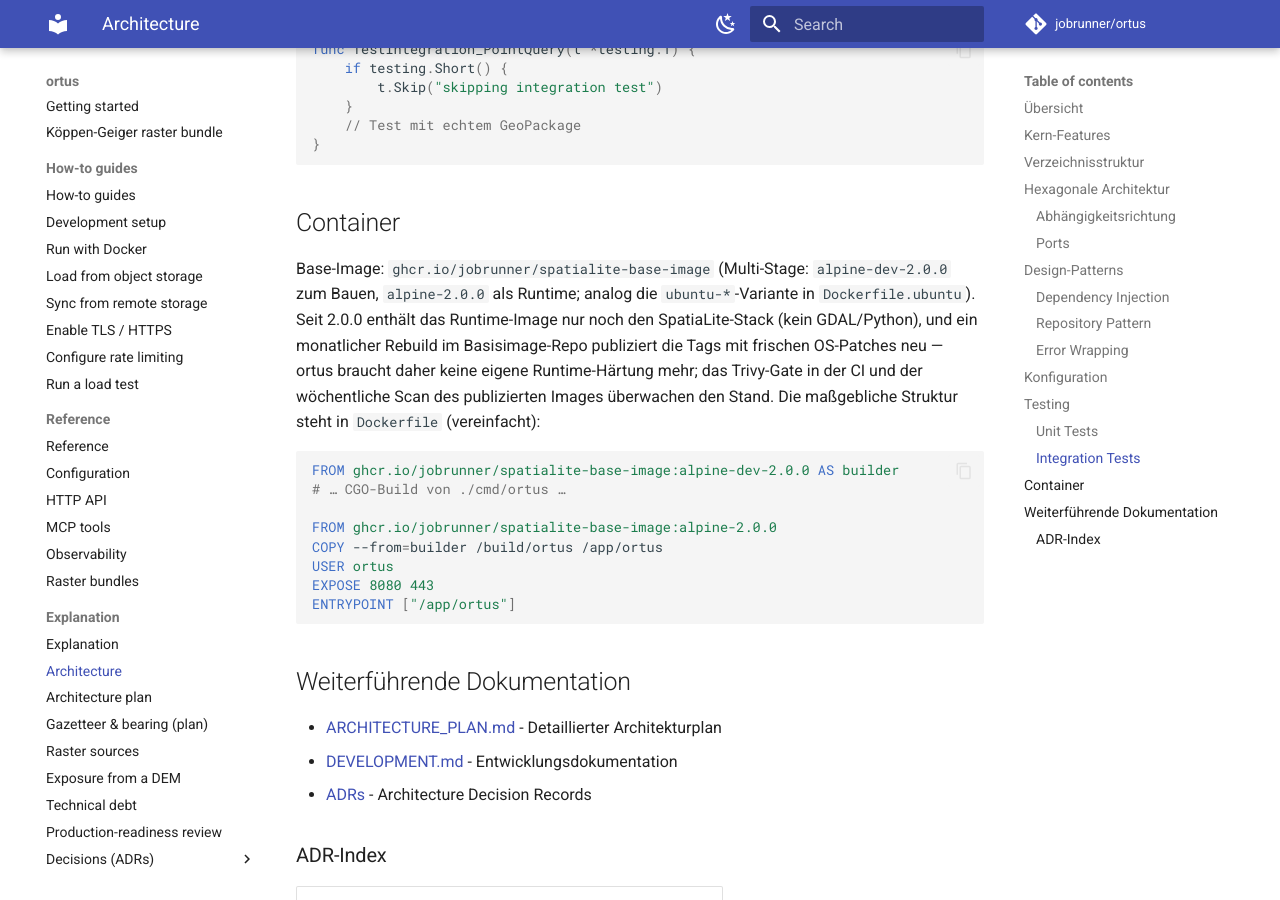
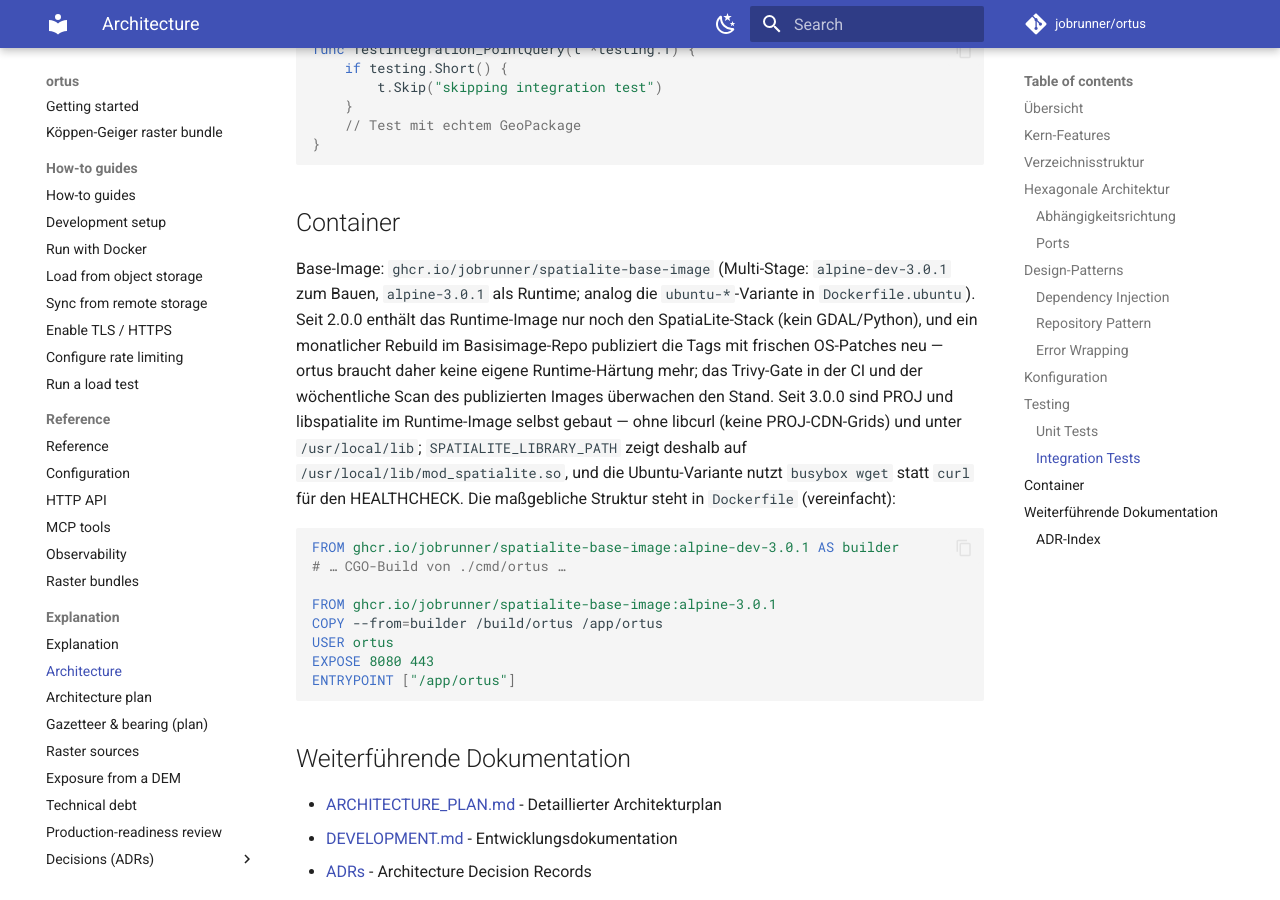
Before and after one commit to jobrunner/ortus, an MkDocs documentation site: the page built from docs/explanation/architecture.md, in a window 1280 px wide and 900 px high, scrolled down 4011 px. Built offline with MkDocs 1.6.1 and Material for MkDocs 9.7.7, drawn with Linux system fonts in a browser that asks for light colours; comment, search, counter and statistics services are not loaded.

Commit message:
fix(docker): bump spatialite-base-image to 3.0.1
Since base image 3.0.0 the runtime images ship a self-built, curl-free
PROJ + libspatialite under /usr/local/lib (no PROJ CDN grid downloads,
no libcurl/nghttp2 CVE surface). 3.0.1 is content-identical, built on
native per-arch runners.

Follow-ups the new layout requires:
- SPATIALITE_LIBRARY_PATH now points to /usr/local/lib/mod_spatialite.so
  (verified: extension loads and answers PiP queries in both variants)
- Dockerfile.ubuntu: drop the /usr/lib/<triplet> glob symlink (target is
  gone) and replace the curl HEALTHCHECK with busybox wget
  (busybox-static — static binary, same probe as the Alpine variant,
  keeps libcurl out of the image)
- deploy/dev images bumped alpine-dev-1.5.0 → alpine-dev-3.0.1 (dev
  images keep the distro stack under /usr/lib, no path changes there)

Claude-Session: https://claude.ai/code/session_01LJRquAADgmh1MnoWMAcDGb

````diff
--- a/docs/explanation/architecture.md
+++ b/docs/explanation/architecture.md
@@ -191,20 +191,24 @@ func TestIntegration_PointQuery(t *testing.T) {
 
 ## Container
 
-Base-Image: `ghcr.io/jobrunner/spatialite-base-image` (Multi-Stage: `alpine-dev-2.0.0`
-zum Bauen, `alpine-2.0.0` als Runtime; analog die `ubuntu-*`-Variante in
+Base-Image: `ghcr.io/jobrunner/spatialite-base-image` (Multi-Stage: `alpine-dev-3.0.1`
+zum Bauen, `alpine-3.0.1` als Runtime; analog die `ubuntu-*`-Variante in
 `Dockerfile.ubuntu`). Seit 2.0.0 enthält das Runtime-Image nur noch den
 SpatiaLite-Stack (kein GDAL/Python), und ein monatlicher Rebuild im
 Basisimage-Repo publiziert die Tags mit frischen OS-Patches neu — ortus
 braucht daher keine eigene Runtime-Härtung mehr; das Trivy-Gate in der CI und
-der wöchentliche Scan des publizierten Images überwachen den Stand. Die
+der wöchentliche Scan des publizierten Images überwachen den Stand. Seit 3.0.0
+sind PROJ und libspatialite im Runtime-Image selbst gebaut — ohne libcurl
+(keine PROJ-CDN-Grids) und unter `/usr/local/lib`; `SPATIALITE_LIBRARY_PATH`
+zeigt deshalb auf `/usr/local/lib/mod_spatialite.so`, und die Ubuntu-Variante
+nutzt `busybox wget` statt `curl` für den HEALTHCHECK. Die
 maßgebliche Struktur steht in `Dockerfile` (vereinfacht):
 
 ```dockerfile
-FROM ghcr.io/jobrunner/spatialite-base-image:alpine-dev-2.0.0 AS builder
+FROM ghcr.io/jobrunner/spatialite-base-image:alpine-dev-3.0.1 AS builder
 # … CGO-Build von ./cmd/ortus …
 
-FROM ghcr.io/jobrunner/spatialite-base-image:alpine-2.0.0
+FROM ghcr.io/jobrunner/spatialite-base-image:alpine-3.0.1
 COPY --from=builder /build/ortus /app/ortus
 USER ortus
 EXPOSE 8080 443
````
Also changed, not shown: 6 other files.
